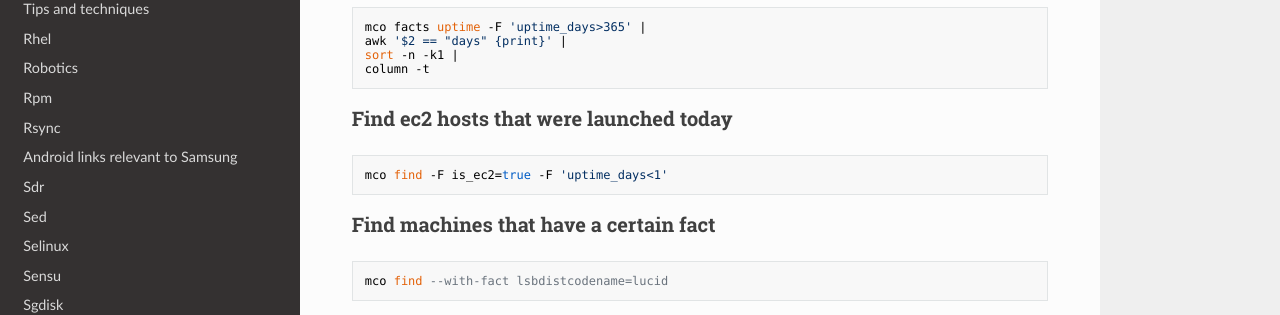
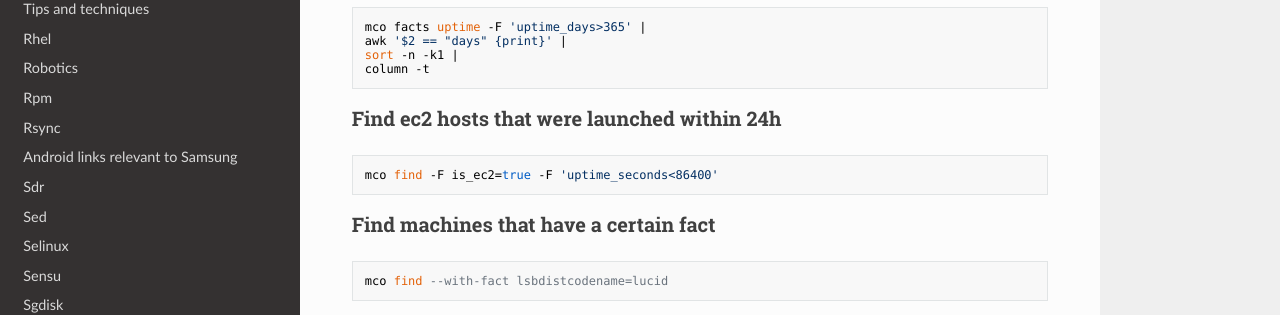
Before and after one commit to lando-cal/tech-notes, an MkDocs documentation site: the page built from docs/puppet.md, in a window 1280 px wide and 900 px high, scrolled down 2662 px. Shown: the part 155-470 px from the top of the window. Built offline with MkDocs 1.6.1, drawn with Linux system fonts in a browser that asks for light colours; nearby versions of some CDN libraries.

Commit message:
Improving syntax

````diff
--- a/docs/puppet.md
+++ b/docs/puppet.md
@@ -134,10 +134,10 @@ sort -n -k1 |
 column -t
 ```
 
-### Find ec2 hosts that were launched today
+### Find ec2 hosts that were launched within 24h
 
 ```
-mco find -F is_ec2=true -F 'uptime_days<1'
+mco find -F is_ec2=true -F 'uptime_seconds<86400'
 ```
 
 ### Find machines that have a certain fact
````
